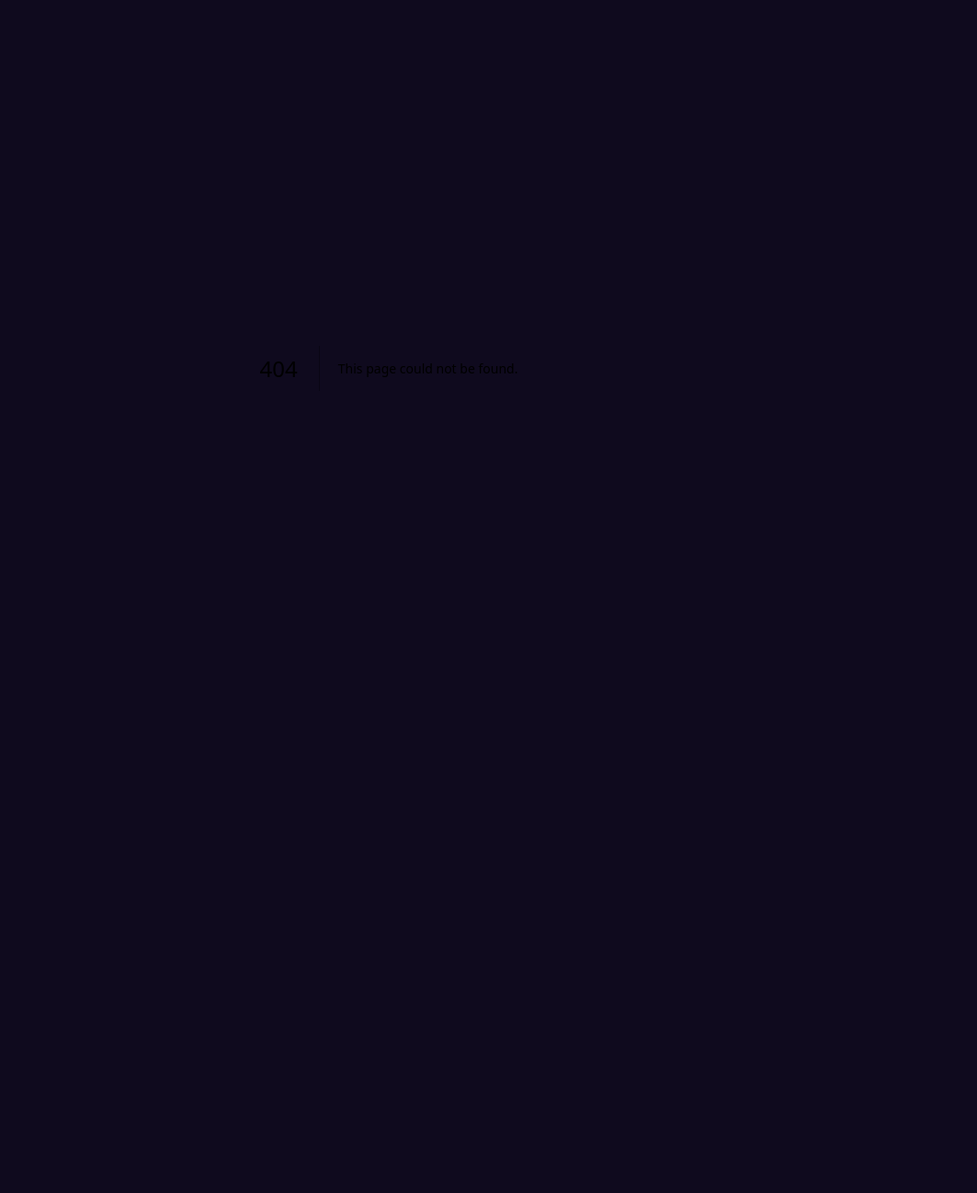
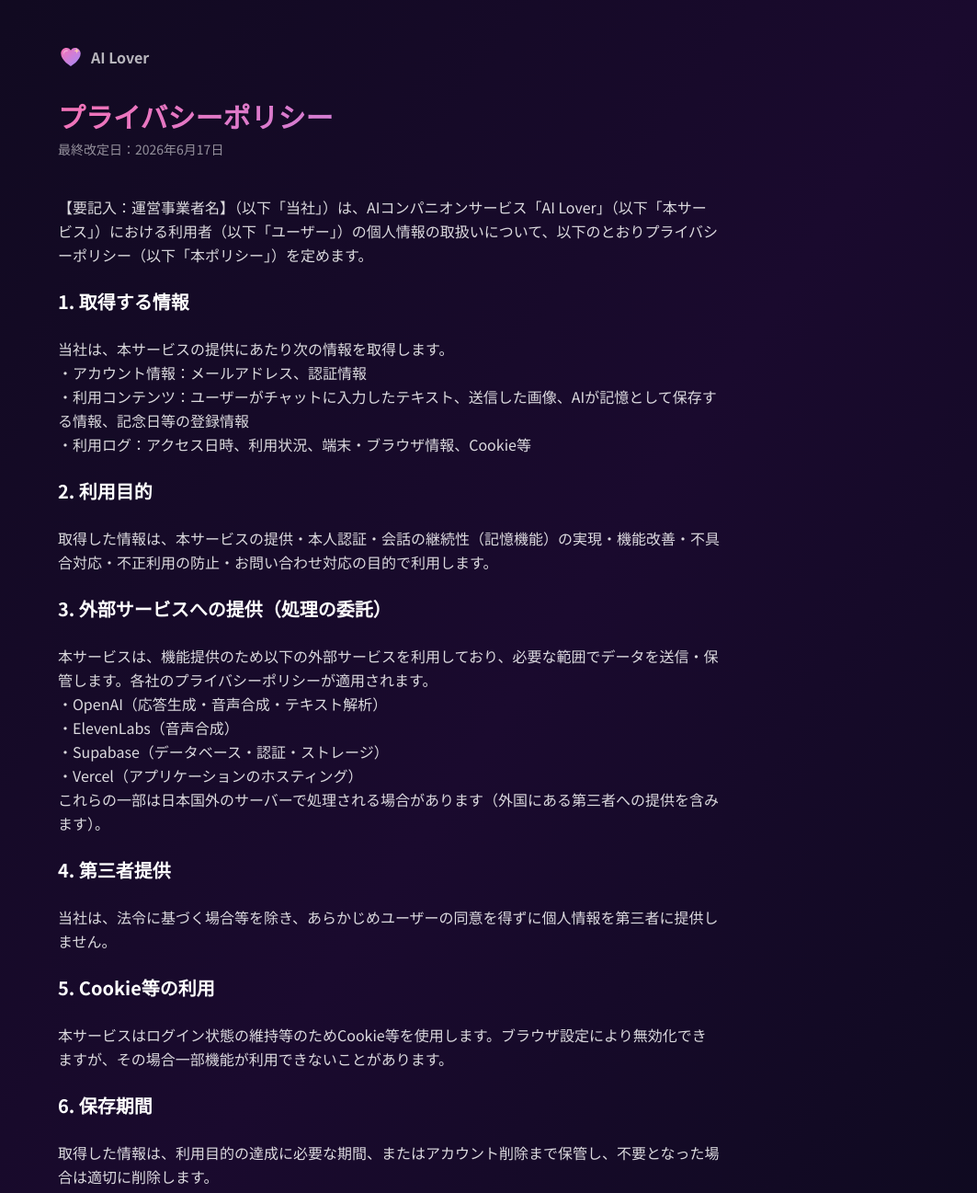
Before and after one commit to fujimoto40813952-cyber/ai-lover, a Next.js app: page /privacy in a window 1280 px wide. Before the commit this address had no page. Shown: the top 1297 px of the page at 92% size, without its empty margins (217-1280 px from the left). Before the commit the page ends 800 px from the top, so only its background shows below. Built offline with nearby package versions, Linux system fonts and the light colour scheme.

Commit message:
Add privacy policy page

```diff
--- /dev/null
+++ b/app/privacy/page.tsx
@@ -0,0 +1,61 @@
+import type { Metadata } from 'next'
+import LegalShell from '@/components/LegalShell'
+
+export const metadata: Metadata = {
+  title: 'プライバシーポリシー - AI Lover',
+  robots: { index: true, follow: true },
+}
+
+export default function PrivacyPage() {
+  return (
+    <LegalShell title="プライバシーポリシー" updatedAt="2026年6月17日">
+      <p>
+        【要記入：運営事業者名】（以下「当社」）は、AIコンパニオンサービス「AI Lover」（以下「本サービス」）における利用者（以下「ユーザー」）の個人情報の取扱いについて、以下のとおりプライバシーポリシー（以下「本ポリシー」）を定めます。
+      </p>
+
+      <h2 className="text-xl font-semibold text-white">1. 取得する情報</h2>
+      <p>
+        当社は、本サービスの提供にあたり次の情報を取得します。<br />
+        ・アカウント情報：メールアドレス、認証情報<br />
+        ・利用コンテンツ：ユーザーがチャットに入力したテキスト、送信した画像、AIが記憶として保存する情報、記念日等の登録情報<br />
+        ・利用ログ：アクセス日時、利用状況、端末・ブラウザ情報、Cookie等
+      </p>
+
+      <h2 className="text-xl font-semibold text-white">2. 利用目的</h2>
+      <p>
+        取得した情報は、本サービスの提供・本人認証・会話の継続性（記憶機能）の実現・機能改善・不具合対応・不正利用の防止・お問い合わせ対応の目的で利用します。
+      </p>
+
+      <h2 className="text-xl font-semibold text-white">3. 外部サービスへの提供（処理の委託）</h2>
+      <p>
+        本サービスは、機能提供のため以下の外部サービスを利用しており、必要な範囲でデータを送信・保管します。各社のプライバシーポリシーが適用されます。<br />
+        ・OpenAI（応答生成・音声合成・テキスト解析）<br />
+        ・ElevenLabs（音声合成）<br />
+        ・Supabase（データベース・認証・ストレージ）<br />
+        ・Vercel（アプリケーションのホスティング）<br />
+        これらの一部は日本国外のサーバーで処理される場合があります（外国にある第三者への提供を含みます）。
+      </p>
+
+      <h2 className="text-xl font-semibold text-white">4. 第三者提供</h2>
+      <p>当社は、法令に基づく場合等を除き、あらかじめユーザーの同意を得ずに個人情報を第三者に提供しません。</p>
+
+      <h2 className="text-xl font-semibold text-white">5. Cookie等の利用</h2>
+      <p>本サービスはログイン状態の維持等のためCookie等を使用します。ブラウザ設定により無効化できますが、その場合一部機能が利用できないことがあります。</p>
+
+      <h2 className="text-xl font-semibold text-white">6. 保存期間</h2>
+      <p>取得した情報は、利用目的の達成に必要な期間、またはアカウント削除まで保管し、不要となった場合は適切に削除します。</p>
+
+      <h2 className="text-xl font-semibold text-white">7. 開示・訂正・削除の請求</h2>
+      <p>ユーザーは、自己の個人情報の開示・訂正・利用停止・削除を請求できます。ご希望の場合は下記お問い合わせ先までご連絡ください。本人確認のうえ、法令に従い対応します。</p>
+
+      <h2 className="text-xl font-semibold text-white">8. 安全管理</h2>
+      <p>当社は、個人情報の漏えい・滅失・毀損の防止その他の安全管理のために必要かつ適切な措置を講じます。</p>
+
+      <h2 className="text-xl font-semibold text-white">9. 改定</h2>
+      <p>本ポリシーは、必要に応じて改定されることがあります。重要な変更がある場合は本サービス上で告知します。</p>
+
+      <h2 className="text-xl font-semibold text-white">10. お問い合わせ窓口</h2>
+      <p>個人情報の取扱いに関するお問い合わせは【要記入：連絡先メールアドレス】までご連絡ください。</p>
+    </LegalShell>
+  )
+}
```
